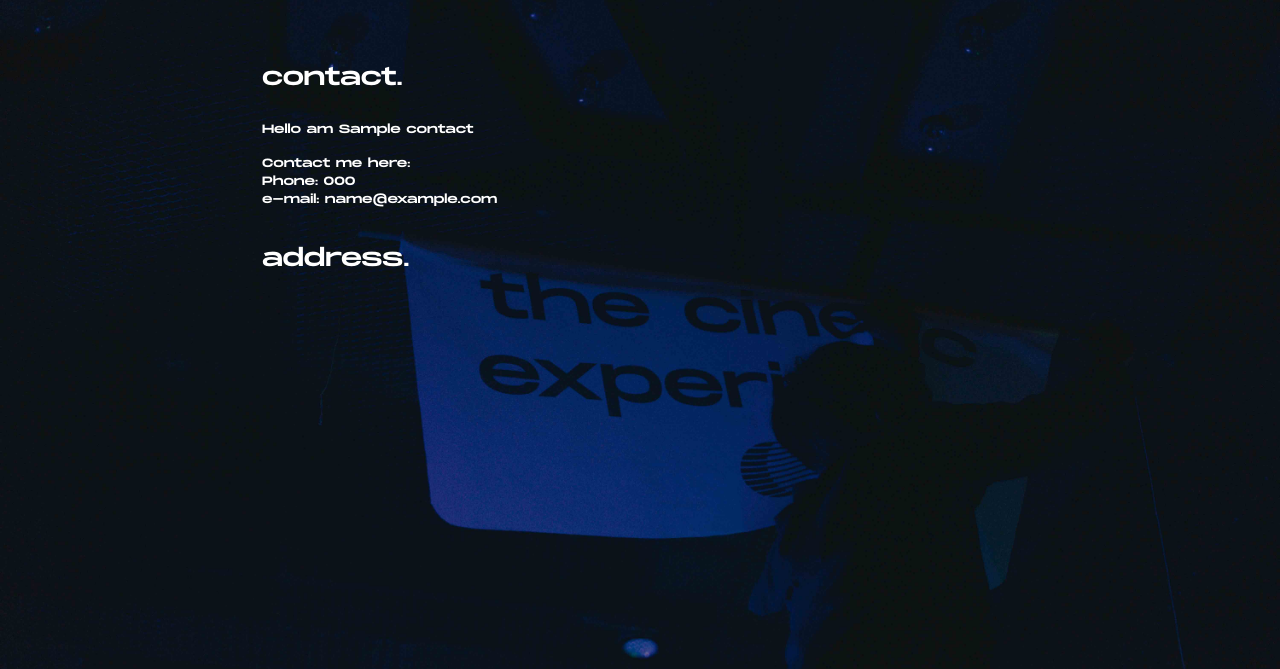
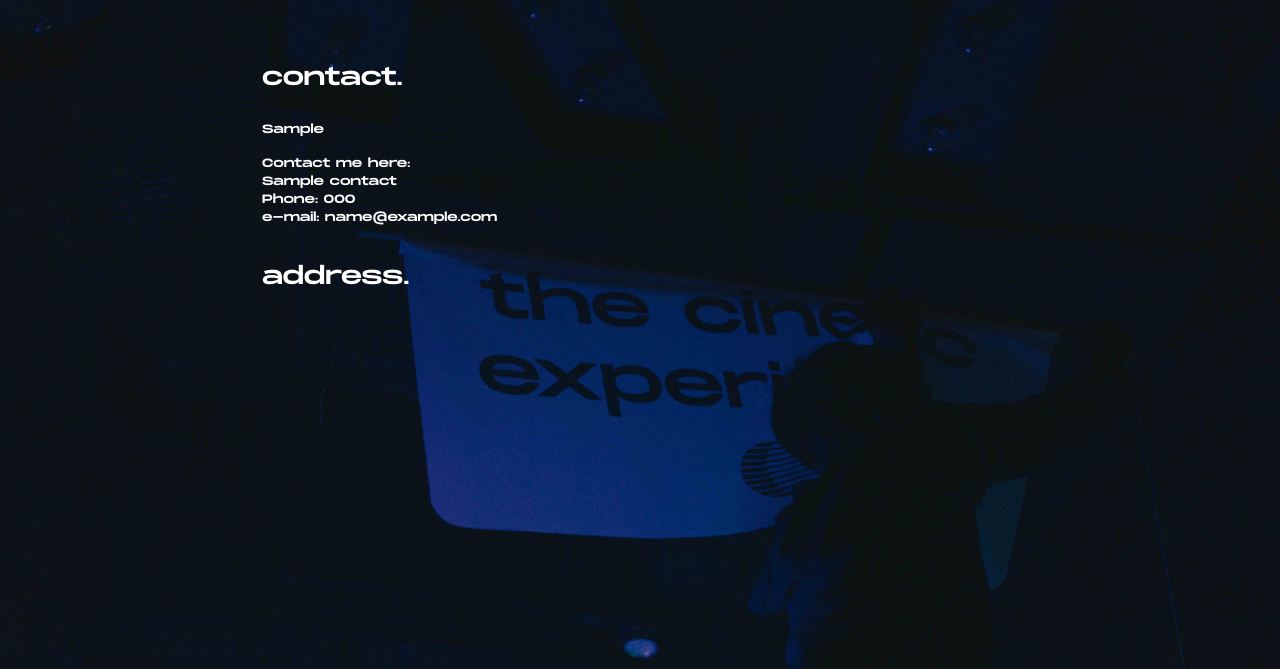
Before and after one commit to riyuzakitakeda/fianShop, a Django app: page /contact/ in a window 1280 px wide. Shown: the part 66-735 px from the top of the page. Run offline with Django 3.2, Linux system fonts and the light colour scheme; tables that the repository leaves empty hold one stand-in row (values such as "Sample post"); some libraries are stand-ins or nearby versions.

Commit message:
repairing the contact

```diff
--- a/artwork/templates/contact.html
+++ b/artwork/templates/contact.html
@@ -7,10 +7,11 @@
     {% for contact in contacts %}
     <div class="container" style="padding: 20px 0 20px 0">
         <p>
-            Hello am {{ contact.name }}
+            {{ contact.kontak_deskripsi }}
         </p>
         <p>
             Contact me here: <br>
+            {{ contact.name }} <br>
             Phone: {{ contact.phone }} <br>
             e-mail: {{ contact.email }}
         </p>
```
